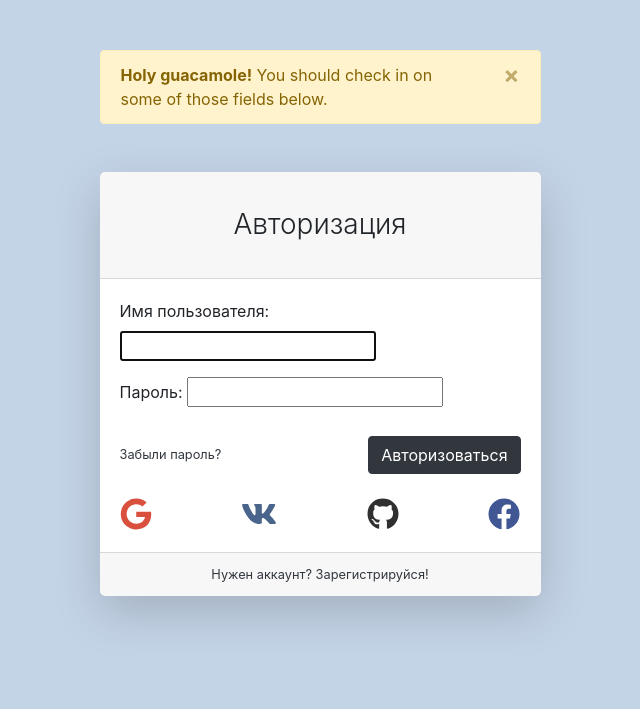
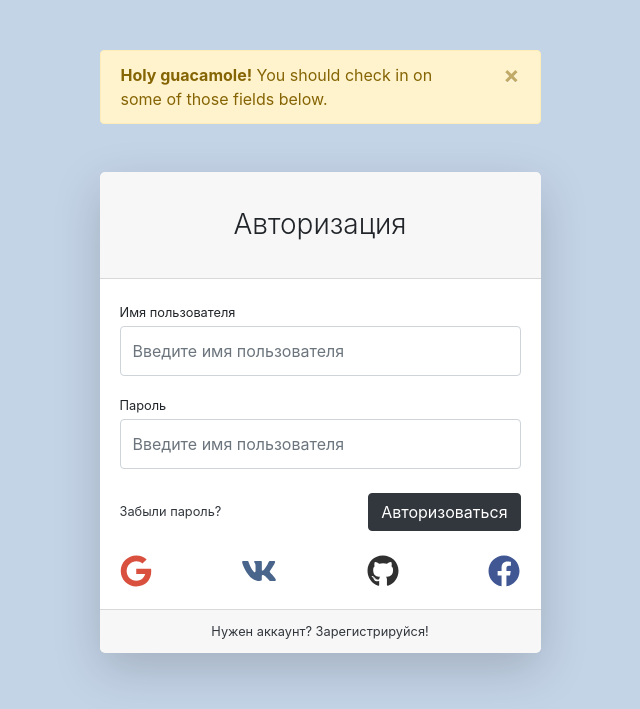
Before and after one commit to OptikRUS/geekshop-server, a Django app: page /users/login/ in a window 1280 px wide. Shown: the top 709 px of the page, without its empty margins (320-960 px from the left). Run offline with Django 4.2, Linux system fonts and the light colour scheme; some libraries are stand-ins or nearby versions.

Commit message:
customization login form

```diff
--- a/users/forms.py
+++ b/users/forms.py
@@ -1,9 +1,19 @@
 from django.contrib.auth.forms import AuthenticationForm
+from django import forms
 
 from users.models import User
 
 
 class UserLoginForm(AuthenticationForm):
+    username = forms.CharField(widget=forms.TextInput(attrs={
+        'placeholder': 'Введите имя пользователя',
+        'class': 'form-control py-4',
+    }))
+    password = forms.CharField(widget=forms.PasswordInput(attrs={
+        'placeholder': 'Введите пароль',
+        'class': 'form-control py-4',
+    }))
+
     class Meta:
         model = User
         fields = ('username', 'password')
--- a/users/templates/users/login.html
+++ b/users/templates/users/login.html
@@ -19,17 +19,22 @@
                             <div class="card-body">
                                 <form method="post" action="{% url 'users:login' %}">
                                     {% csrf_token %}
-                                    {{ form.as_p }}
-{#                                    <div class="form-group">#}
-{#                                        <label class="small mb-1" for="inputEmailAddress">Имя пользователя</label>#}
-{#                                        <input class="form-control py-4" id="inputEmailAddress" type="email"#}
+                                    <div class="form-group">
+                                        <label class="small mb-1" for="{{ form.username.id_for_label }}">
+                                            Имя пользователя
+                                        </label>
+                                        {{ form.username }}
+{#                                        <input class="form-control py-4" id="inputEmailAddress" type="text"#}
 {#                                               placeholder="Введите имя пользователя"/>#}
-{#                                    </div>#}
-{#                                    <div class="form-group">#}
-{#                                        <label class="small mb-1" for="inputPassword">Пароль</label>#}
+                                    </div>
+                                    <div class="form-group">
+                                        <label class="small mb-1" for="{{ form.username.id_for_label }}">
+                                            Пароль
+                                        </label>
+                                        {{ form.username }}
 {#                                        <input class="form-control py-4" id="inputPassword" type="password"#}
 {#                                               placeholder="Введите пароль"/>#}
-{#                                    </div>#}
+                                    </div>
                                     <div class="form-group d-flex align-items-center justify-content-between mt-4 mb-0">
                                         <a class="small" href="#">Забыли пароль?</a>
                                         <input class="btn btn-primary" type="submit" value="Авторизоваться">
```
